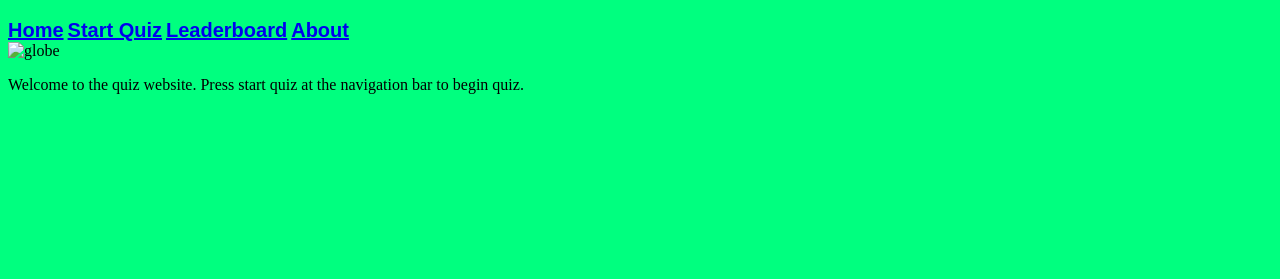
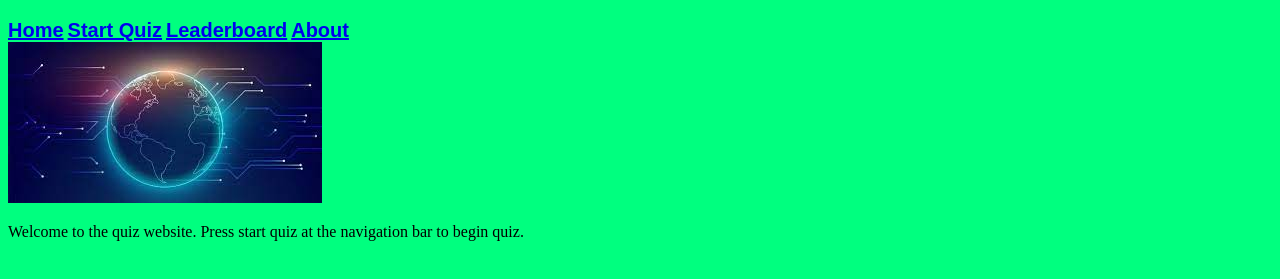
Before and after one commit to Andy40534753/Github, a plain HTML site: page index.html in a window 1280 px wide. Shown: the part 61-340 px from the top of the page. Drawn offline with Linux system fonts and the light colour scheme.

Commit message:
Update index.html
Fixing the Pictures

```diff
--- a/index.html
+++ b/index.html
@@ -20,7 +20,7 @@
 
         <main>
             <section>
-                <img class="home_picture" src="../Picture/Globe_Picture.jfif" alt="globe">
+                <img class="home_picture" src="./Globe_Picture.jfif" alt="globe">
                 <p> Welcome to the quiz website. Press start quiz at the navigation bar to begin quiz.</p>
             </section>
 
```
